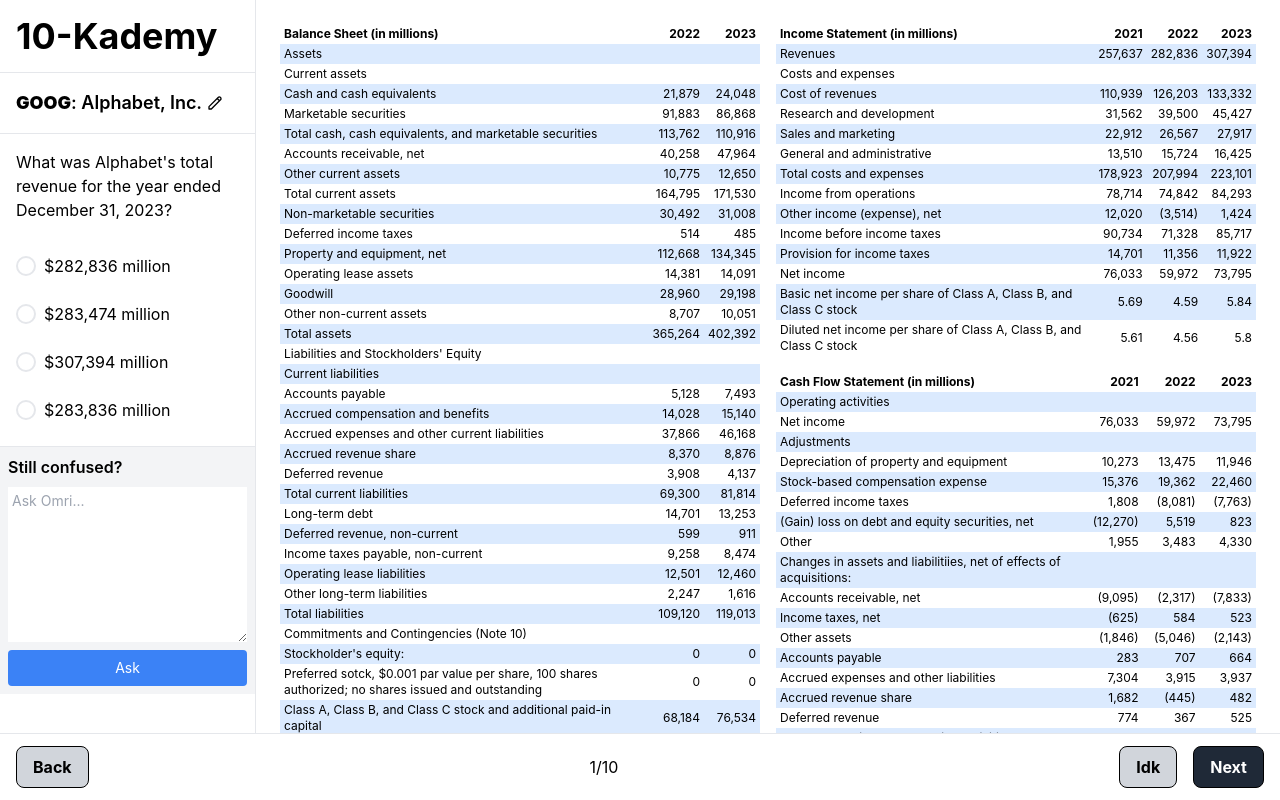
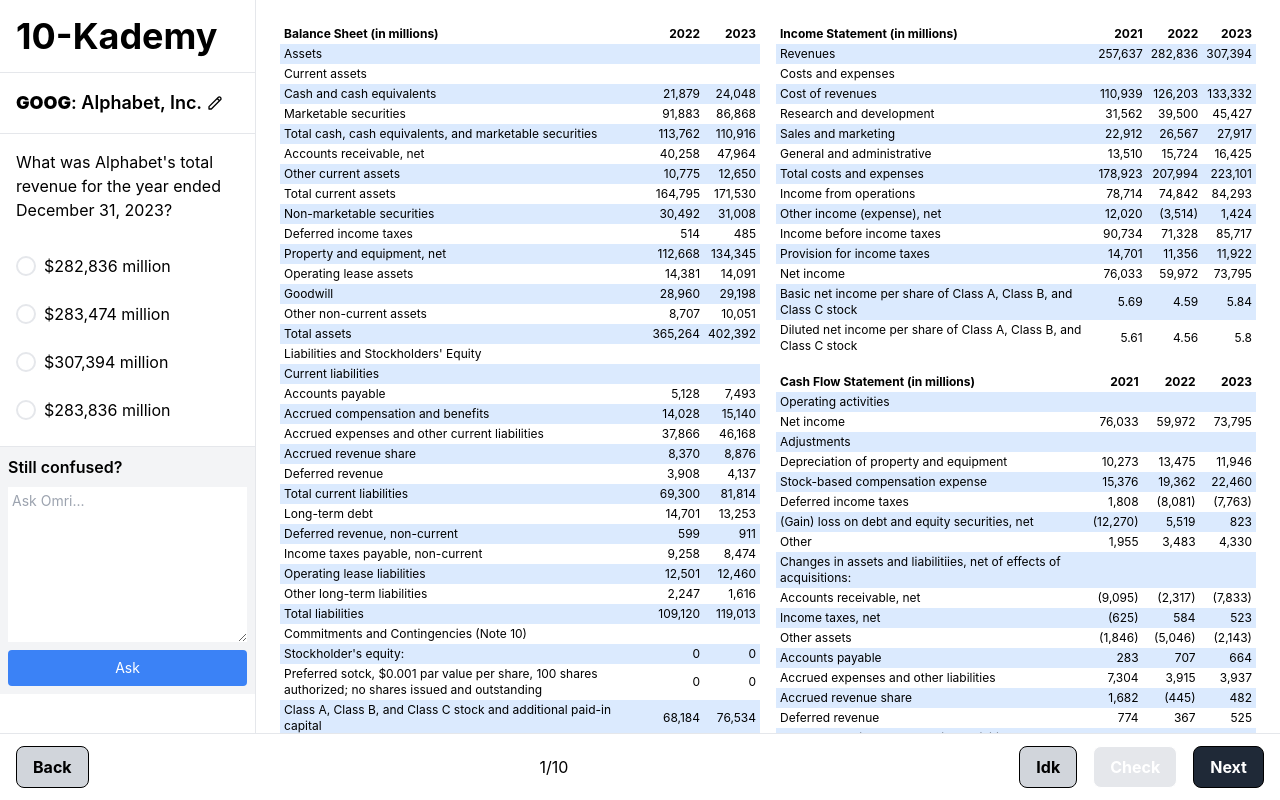
Before and after one commit to sam-schnaars/cal-hacks, a React (Create React App) app: page /practice in a window 1280 px wide. Built offline with nearby package versions, Linux system fonts and the light colour scheme.

Commit message:
check button

```diff
--- a/src/Practice.js
+++ b/src/Practice.js
@@ -85,7 +85,7 @@
         </div>
       </div>
 
-      <div className="w-full bg-background border-t border-gray-200">
+      <div className="w-full bg-navy border-t border-gray-200">
         <div className="flex justify-between items-center px-4 py-3">
           <button
             onClick={handlePrevious}
@@ -99,6 +99,7 @@
           </div>
           <div className="flex gap-4">
             <button className="bg-gray-300 text-black font-bold border border-black rounded-lg px-4 py-2">Idk</button>
+            <button className="bg-gray-200 text-white font-bold border border-white rounded-lg px-4 py-2">Check</button>
             <button
               onClick={handleNext}
               className="bg-gray-800 text-white font-bold border border-black rounded-lg px-4 py-2"
```
